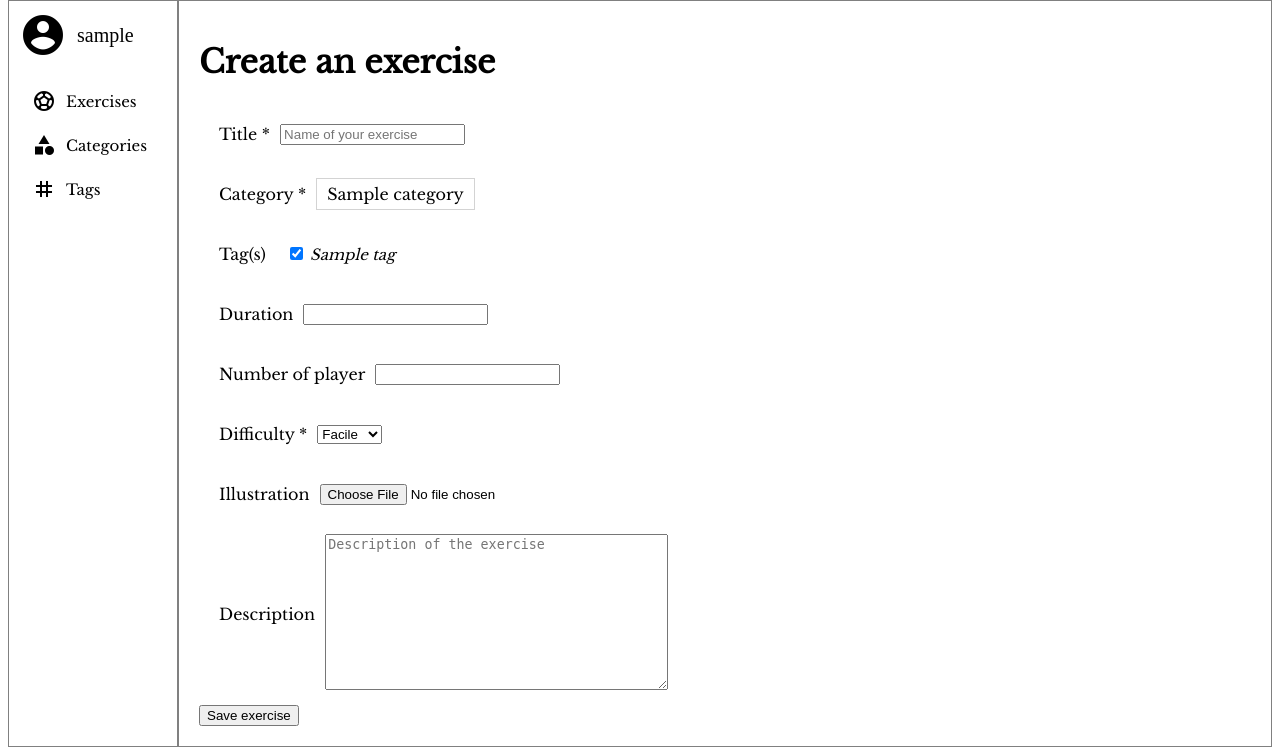
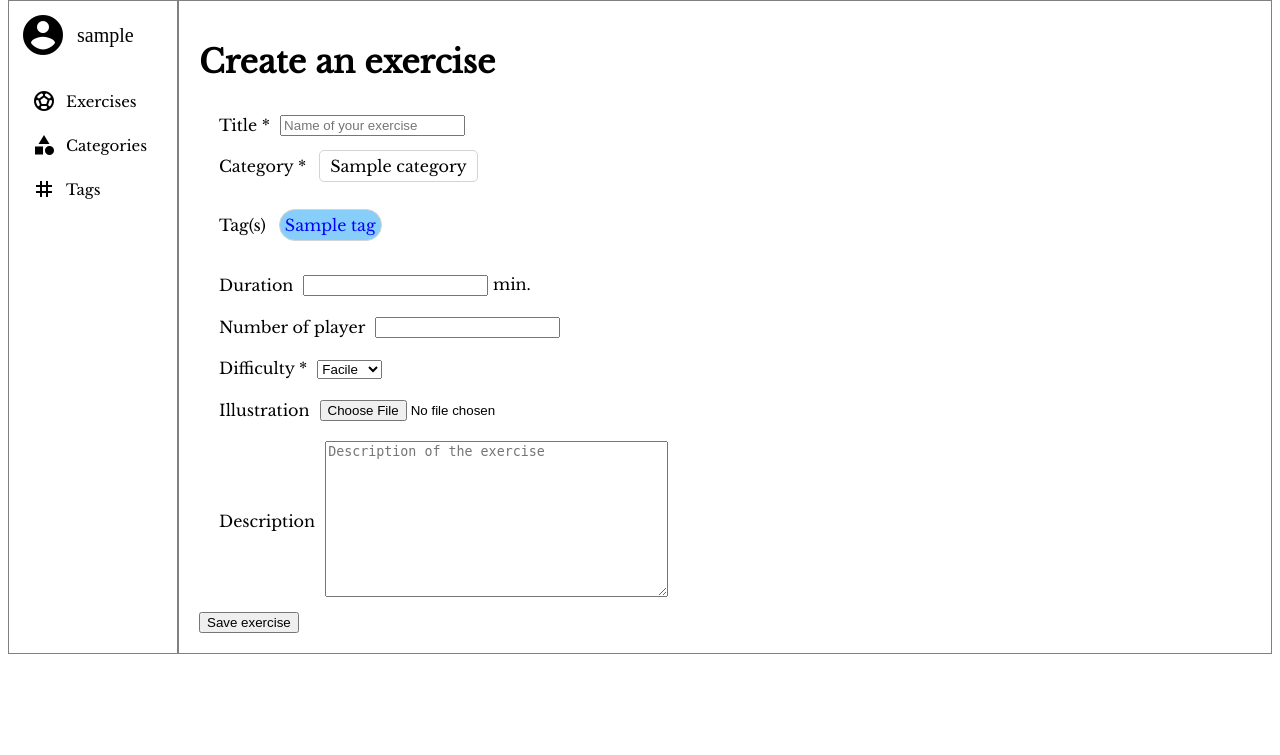
Before and after one commit to Mufle13/CoachingDrills, a Django app: page /admin/exercices/ajouter in a window 1280 px wide, after a click that opens the changed part. Shown: the part 130-885 px from the top of the page. After the commit the page ends 784 px from the top, so only its background shows below. Run offline with Django 4.2, Linux system fonts and the light colour scheme; a user stored in the database is signed in; tables that the repository leaves empty hold one stand-in row (values such as "Sample post"); parts of the project's set-up code (start-up, migrations or seed data) failed here and were passed over.

Commit message:
categ radio and checkbox select style

```diff
--- a/blog/static/css/admin.css
+++ b/blog/static/css/admin.css
@@ -191,9 +191,38 @@ label {
 [type='radio']:checked + label {
     padding: 5px 10px;
     border: 1px solid lightgray;
+    border-radius: 5px;
+    margin: 3px;
 
 }
 
 [type='radio']:checked + label {
     background-color: lightskyblue;
+    color: blue;
 }
+
+.tag {
+    display: flex;
+    flex-flow: row wrap;
+    width: 30%;
+    justify-content: flex-start;
+}
+
+[type='checkbox']:not(checked),
+[type='checkbox']:checked {
+    display: none;
+}
+
+[type='checkbox']:not(checked) + label,
+[type='checkbox']:checked + label {
+    display: block;
+    margin: 3px;
+    padding: 5px;
+    border: 1px solid lightgray;
+    border-radius: 20px;
+}
+
+[type='checkbox']:checked + label {
+    background-color: lightskyblue;
+    color: blue;
+}
--- a/blog/templates/admin/creation/exercise_creation.html
+++ b/blog/templates/admin/creation/exercise_creation.html
@@ -9,9 +9,10 @@
         <div class="form">
             {% for field in form %}
             <div class="fields">
+                <div>
                     <label>{{ field.label }}
                     {% if field.field.required %}<span>* </span>{% endif %}</label>
-
+                </div>
                 {% if field.name == 'category' %}
                     {% for choice in form.category %}
                         <div class='categories'>
@@ -19,7 +20,15 @@
                             <label for="{{ choice.id_for_label }}">{{ choice.choice_label }}</label>
                         </div>
                     {% endfor %}
-
+                {% elif field.name == 'tag' %}
+                <div class='tag'>
+                    {% for choice in form.tag %}
+                        {{ choice.tag }}
+                        <label for="{{ choice.id_for_label }}">{{ choice.choice_label }}</label>
+                    {% endfor %}
+                </div>
+                {% elif field.name == 'duration' %}
+                    <span>{{ field }} min.</span>
                {% else %}
                     <span>{{ field }}</span>
                {% endif %}
```
Lines whose indentation alone changed are shown as unchanged.
